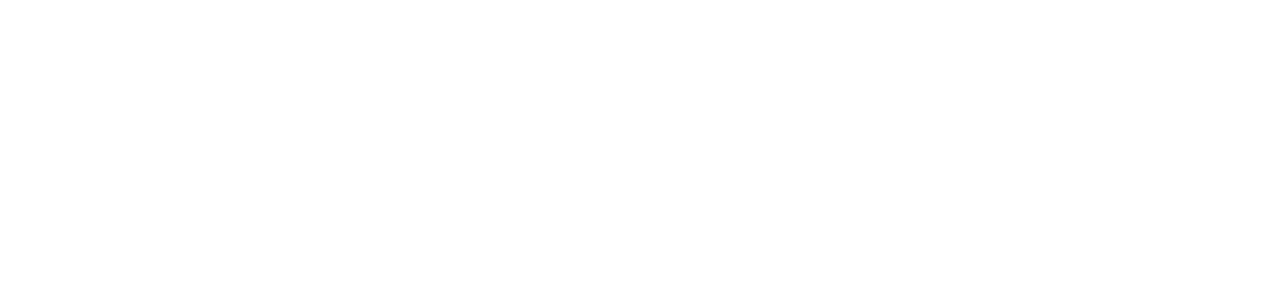
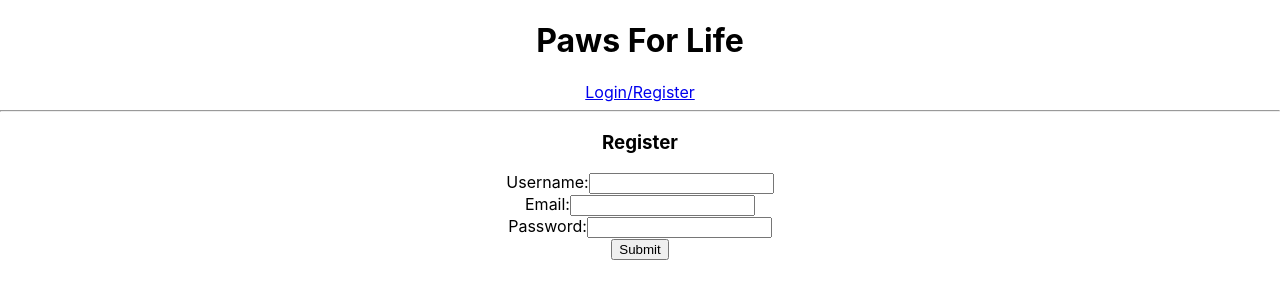
Before and after one commit to nicolasd1323/Petcraigslist, a React (Create React App) app in the folder client/: page /register in a window 1280 px wide. Shown: the top 300 px of the page. Built offline with nearby package versions, Linux system fonts and the light colour scheme.

Commit message:
rendering pets

```diff
--- a/client/src/App.js
+++ b/client/src/App.js
@@ -1,10 +1,64 @@
 import './App.css';
+import Layout from './layouts/Layout';
+import SignIn from './screens/SignIn';
+import Register from './screens/Register';
+import MainContainer from './layouts/containers/MainContainer.jsx';
+import { Switch, Route, useHistory } from 'react-router-dom';
+import { useState, useEffect } from 'react';
+import {
+	loginUser,
+	registerUser,
+	verifyUser,
+	removeToken,
+} from './services/auth';
 
 function App() {
-  return (
-    <div className="App">
-    </div>
-  );
+	const [currentUser, setCurrentUser] = useState(null);
+	const history = useHistory();
+
+	useEffect(() => {
+		const handleVerify = async () => {
+			const userData = await verifyUser();
+			setCurrentUser(userData);
+		};
+		handleVerify();
+	}, []);
+
+	const handleLogin = async (formData) => {
+		const userData = await loginUser(formData);
+		setCurrentUser(userData);
+		history.push('/');
+	};
+
+	const handleRegister = async (formData) => {
+		const userData = await registerUser(formData);
+		setCurrentUser(userData);
+		history.push('/');
+	};
+
+	const handleLogout = () => {
+		setCurrentUser(null);
+		localStorage.removeItem('authToken');
+		removeToken();
+	};
+
+	return (
+		<div className='App'>
+			<Layout currentUser={currentUser} handleLogout={handleLogout}>
+				<Switch>
+					<Route path='/login'>
+						<SignIn handleLogin={handleLogin} />
+					</Route>
+					<Route path='/register'>
+						<Register handleRegister={handleRegister} />
+					</Route>
+					<Route path='/'>
+						<MainContainer />
+					</Route>
+				</Switch>
+			</Layout>
+		</div>
+	);
 }
 
 export default App;
--- a/client/src/layouts/Layout.jsx
+++ b/client/src/layouts/Layout.jsx
@@ -1,11 +1,28 @@
-import React from 'react';
+import { Link } from 'react-router-dom';
 
-function Layout(props) {
-  return (
-    <div>
-
-    </div>
-  );
+export default function Layout(props) {
+	const { currentUser, handleLogout, children } = props;
+	return (
+		<div>
+			<header>
+				<h1>Paws For Life</h1>
+				{currentUser ? (
+					<>
+						<p>{currentUser.username}</p>
+						<button onClick={handleLogout}>Logout</button>
+					</>
+				) : (
+					<Link to='/login'>Login/Register</Link>
+				)}
+				<hr />
+        {
+          currentUser &&
+          <>
+            <Link to='/pets'>Pets</Link>
+          </>
+        }
+			</header>
+			{children}
+		</div>
+	);
 }
-
-export default Layout;
--- a/client/src/layouts/containers/MainContainer.jsx
+++ b/client/src/layouts/containers/MainContainer.jsx
@@ -1,9 +1,59 @@
 import React from 'react';
+import { useState, useEffect } from 'react';
+import { Switch, Route, useHistory } from 'react-router-dom';
+import Pets from '../../screens/Pets'
+import { deletePet, getAllPets, postPet, putPet } from '../../services/pets'
 
-function MainContainer(props) {
+
+function MainContainer() {
+  const [pets, setPets] = useState([]);
+  const history = useHistory();
+
+
+  useEffect(() => {
+		const fetchPets = async () => {
+			const petList = await getAllPets();
+			setPets(petList);
+		};
+		fetchPets();
+	}, []);
+
+	const handleCreate = async (formData) => {
+		const petItem = await postPet(formData);
+		setPets((prevState) => [...prevState, petItem]);
+		history.push('/pets');
+  };
+
+  const handleUpdate = async (id, formData) => {
+		const petItem = await putPet(id, formData);
+		setPets((prevState) =>
+			prevState.map((pet) => {
+				return pet.id === Number(id) ? petItem : pet;
+			})
+		);
+		history.push('/pets');
+	};
+	const handleDelete = async (id) => {
+		await deletePet(id);
+		setPets((prevState) => prevState.filter((pet) => pet.id !== id));
+	};
+
   return (
     <div>
-
+      <Switch>
+				{/* <Route path='/pets/:id/edit'>
+					<PetEdit pets={pets} handleUpdate={handleUpdate} />
+				</Route> */}
+				{/* <Route path='/pets/:id'>
+					<PetDetail pets={pets} />
+				</Route> */}
+				{/* <Route path='/pets/new'>
+					<PetCreate handleCreate={handleCreate} />
+				</Route> */}
+				<Route path='/pets'>
+					<Pets pets={pets} handleDelete={handleDelete} />
+				</Route>
+			</Switch>
     </div>
   );
 }
--- a/client/src/screens/Pets.jsx
+++ b/client/src/screens/Pets.jsx
@@ -1,11 +1,33 @@
-import React from 'react';
+import { Fragment } from 'react';
+import { Link } from 'react-router-dom';
 
 function Pets(props) {
-  return (
-    <div>
+  const { pets, handleDelete } = props;
+	return (
+		<div>
+			<h3>Pets for Adoption</h3>
+			{pets.map((pet) => (
+				<Fragment key={pet.id}>
+					<Link to={`/pets/${pet.id}`}>
+            <img
+              className="pet-images"
+              src={pet.image}
+              alt={pet.name}
 
-    </div>
-  );
+            />
+					</Link>
+					<Link to={`/pets/${pet.id}/edit`}>
+						<button>Edit</button>
+					</Link>
+					<button onClick={() => handleDelete(pet.id)}>Delete</button>
+				</Fragment>
+			))}
+			<br />
+			<Link to='/pets/new'>
+				<button>Create</button>
+			</Link>
+		</div>
+	);
 }
 
 export default Pets;
--- a/client/src/screens/Register.jsx
+++ b/client/src/screens/Register.jsx
@@ -1,11 +1,61 @@
-import React from 'react';
+import {useState} from 'react'
 
-function Register(props) {
+export default function Register(props) {
+  const [formData, setFormData] = useState({
+		username: '',
+    email: '',
+		password: '',
+	});
+	const { username, email, password } = formData;
+	const { handleRegister } = props;
+
+	const handleChange = (e) => {
+		const { name, value } = e.target;
+		setFormData((prevState) => ({
+			...prevState,
+			[name]: value,
+		}));
+	};
+
   return (
-    <div>
-
-    </div>
-  );
+    <form
+			onSubmit={(e) => {
+				e.preventDefault();
+				handleRegister(formData);
+			}}
+		>
+			<h3>Register</h3>
+			<label>
+				Username:
+				<input
+					type='text'
+					name='username'
+					value={username}
+					onChange={handleChange}
+				/>
+			</label>
+			<br />
+			<label>
+				Email:
+				<input
+					type='text'
+					name='email'
+					value={email}
+					onChange={handleChange}
+				/>
+			</label>
+			<br />
+			<label>
+				Password:
+				<input
+					type='password'
+					name='password'
+					value={password}
+					onChange={handleChange}
+				/>
+			</label>
+			<br />
+			<button>Submit</button>
+		</form>
+  )
 }
-
-export default Register;
--- a/client/src/screens/SignIn.jsx
+++ b/client/src/screens/SignIn.jsx
@@ -1,11 +1,55 @@
-import React from 'react';
+import { useState } from 'react';
+import { Link } from 'react-router-dom';
+
 
 function SignIn(props) {
-  return (
-    <div>
+  const [formData, setFormData] = useState({
+		username: '',
+		password: '',
+	});
+	const { username, password } = formData;
+	const { handleLogin } = props;
 
-    </div>
-  );
+	const handleChange = (e) => {
+		const { name, value } = e.target;
+		setFormData((prevState) => ({
+			...prevState,
+			[name]: value,
+		}));
+	};
+
+	return (
+		<form
+			onSubmit={(e) => {
+				e.preventDefault();
+				handleLogin(formData);
+			}}
+		>
+			<h3>Login</h3>
+			<label>
+				Username:
+				<input
+					type='text'
+					name='username'
+					value={username}
+					onChange={handleChange}
+				/>
+			</label>
+			<br />
+			<label>
+				Password:
+				<input
+					type='password'
+					name='password'
+					value={password}
+					onChange={handleChange}
+				/>
+			</label>
+			<br />
+			<Link to='/register'>Register</Link>
+			<button>Submit</button>
+		</form>
+	);
 }
 
 export default SignIn;
--- a/client/src/services/api-config.js
+++ b/client/src/services/api-config.js
@@ -0,0 +1,9 @@
+import axios from 'axios';
+
+const baseUrl = 'http://localhost:3000';
+
+const api = axios.create({
+	baseURL: baseUrl,
+});
+
+export default api;
--- a/client/src/services/auth.js
+++ b/client/src/services/auth.js
@@ -0,0 +1,29 @@
+import api from './api-config';
+
+export const loginUser = async (loginData) => {
+	const resp = await api.post('/auth/login', { authentication: loginData });
+	localStorage.setItem('authToken', resp.data.token);
+	api.defaults.headers.common.authorization = `Bearer ${resp.data.token}`;
+	return resp.data.user;
+};
+
+export const registerUser = async (registerData) => {
+	const resp = await api.post('/users/', { user: registerData });
+	localStorage.setItem('authToken', resp.data.token);
+	api.defaults.headers.common.authorization = `Bearer ${resp.data.token}`;
+	return resp.data.user;
+};
+
+export const verifyUser = async () => {
+	const token = localStorage.getItem('authToken');
+	if (token) {
+		api.defaults.headers.common.authorization = `Bearer ${token}`;
+		const resp = await api.get('/auth/verify');
+		return resp.data;
+	}
+	return null;
+};
+
+export const removeToken = () => {
+	api.defaults.headers.common.authorization = null;
+};
--- a/client/src/services/comments.js
+++ b/client/src/services/comments.js
@@ -0,0 +1,6 @@
+import api from './api-config';
+
+export const getAllComments = async () => {
+	const resp = await api.get('/comments');
+	return resp.data;
+};
--- a/client/src/services/pets.js
+++ b/client/src/services/pets.js
@@ -0,0 +1,31 @@
+import api from './api-config';
+
+export const getAllPets = async () => {
+	const resp = await api.get('/pets');
+	return resp.data;
+};
+
+export const getOnePet = async (id) => {
+	const resp = await api.get(`/pets/${id}`);
+	return resp.data;
+};
+
+export const postPet = async (petData) => {
+	const resp = await api.post('/pets', { pet: petData });
+	return resp.data;
+};
+
+export const putPet = async (id, petData) => {
+	const resp = await api.put(`/pets/${id}`, { pet: petData });
+	return resp.data;
+};
+
+export const deletePet = async (id) => {
+	const resp = await api.delete(`/pets/${id}`);
+	return resp;
+};
+
+export const addComment = async (petId, commentId) => {
+	const resp = await api.put(`/comments/${commentId}/pets/${petId}`);
+	return resp.data;
+};
```
